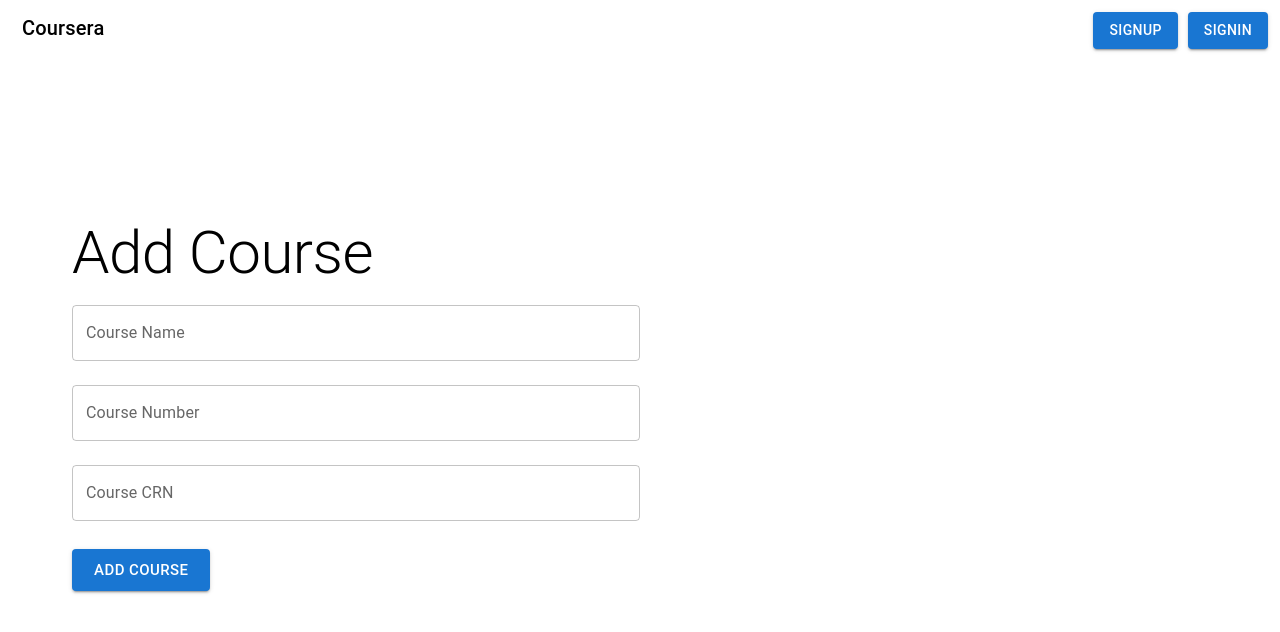
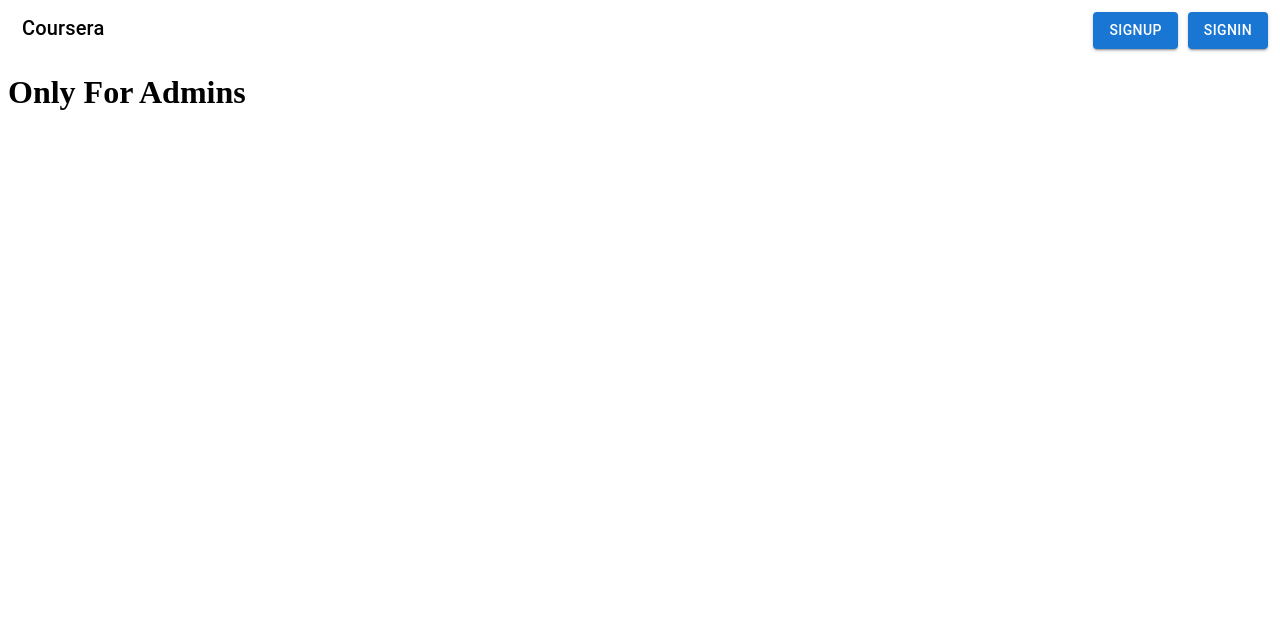
Before and after one commit to Rohitthimaya/Tru-Course-Matcher, a React (Vite) app in the folder client/: page /addcourse in a window 1280 px wide. Shown: the top 632 px of the page. Built offline with nearby package versions, Linux system fonts and the light colour scheme; no server answers.

Commit message:
Restriced Add course route for admins only

```diff
--- a/client/src/components/Addcourse/Addcourse.tsx
+++ b/client/src/components/Addcourse/Addcourse.tsx
@@ -1,14 +1,17 @@
-import React, { useState } from "react";
+import React, { useEffect, useState } from "react";
 import { useNavigate } from "react-router-dom";
 import { Appbar } from "../Appbar/Appbar";
 import { Button, Grid, TextField, Typography } from "@mui/material";
 import axios from "axios";
+import { useRecoilValue } from "recoil";
+import { isAdminState } from "../../store/selectors/isAdmin";
 
 export const Addcourse = () => {
     const [courseName, setCourseName] = useState("");
     const [courseNum, setCourseNum] = useState("");
-    const [courseCrn, setCourseCrn] = useState("")
-
+    const [courseCrn, setCourseCrn] = useState("");
+    const isAdmin = useRecoilValue(isAdminState);
+    const navigate = useNavigate();
 
     const handleSubmit = (e: { preventDefault: () => void; }) => {
         e.preventDefault();
@@ -35,7 +38,12 @@ export const Addcourse = () => {
         setCourseCrn("")
     };
 
+    if(!isAdmin){
+        return <h1>Only For Admins</h1>
+    }
+
     return (
+
         <div>
             {/* Add Course Form */}
             <Grid container style={{ padding: "5vw" }}>
```
